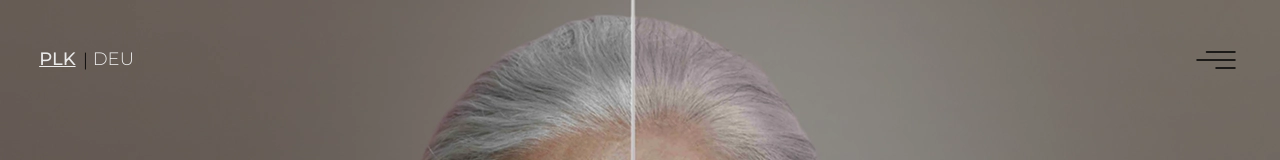
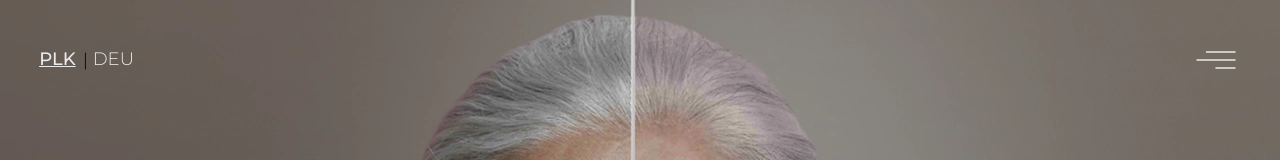
Before and after one commit to VitaliiBarabash1990/estetikmed, a Next.js app: page /pl in a window 1280 px wide. Shown: the top 160 px of the page. Built offline with nearby package versions, Linux system fonts and the light colour scheme; a web font is replaced by a local one.

Commit message:
add color burger btn

```diff
--- a/src/components/Header/BurgerButton/BurgerButton.module.css
+++ b/src/components/Header/BurgerButton/BurgerButton.module.css
@@ -11,8 +11,8 @@
 	height: 100%;
 }
 .iconOpen {
-	stroke: var(--black);
+	stroke: var(--background);
 }
 .iconClose {
-	fill: var(--black);
+	fill: var(--background);
 }
```
